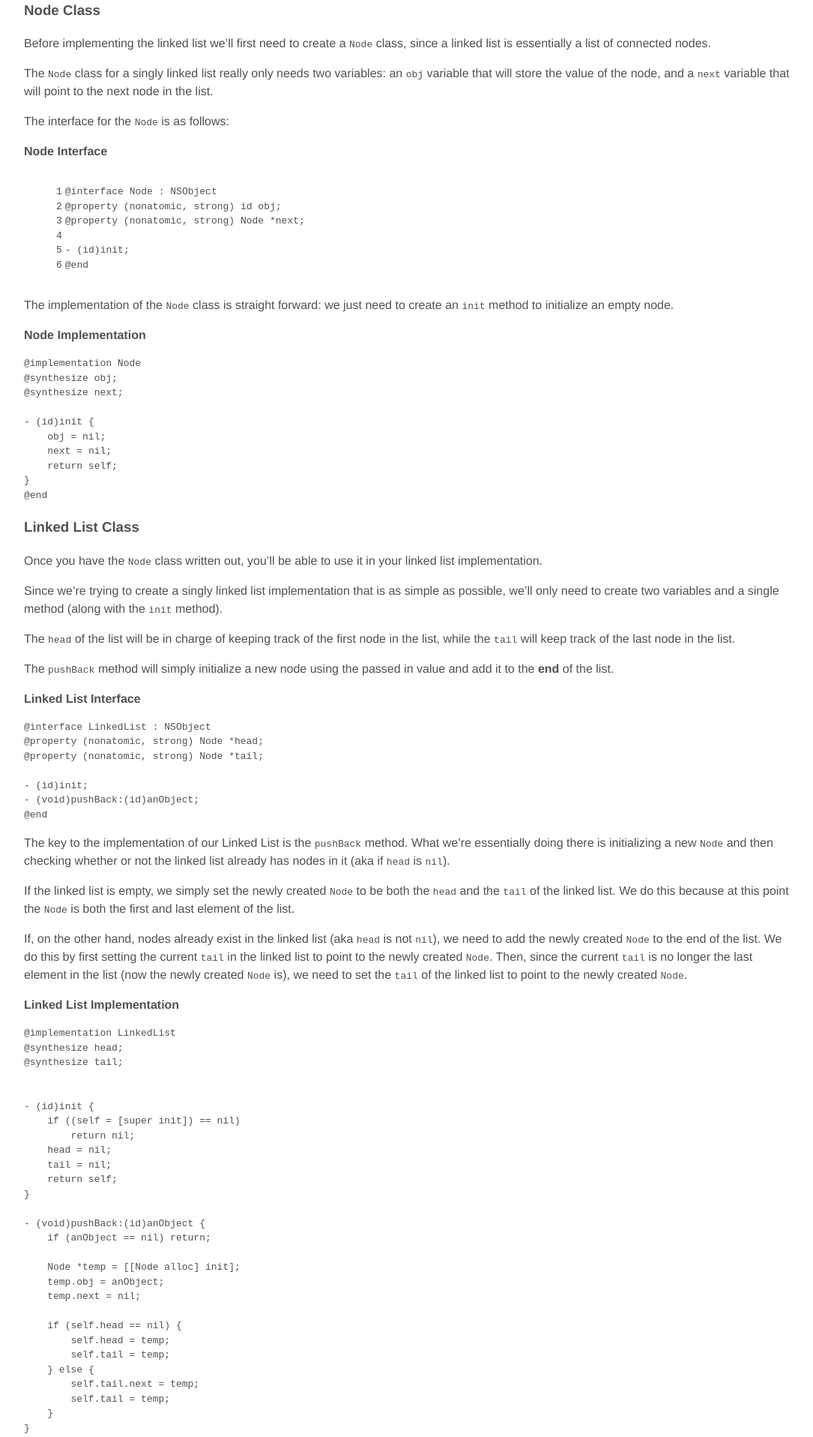
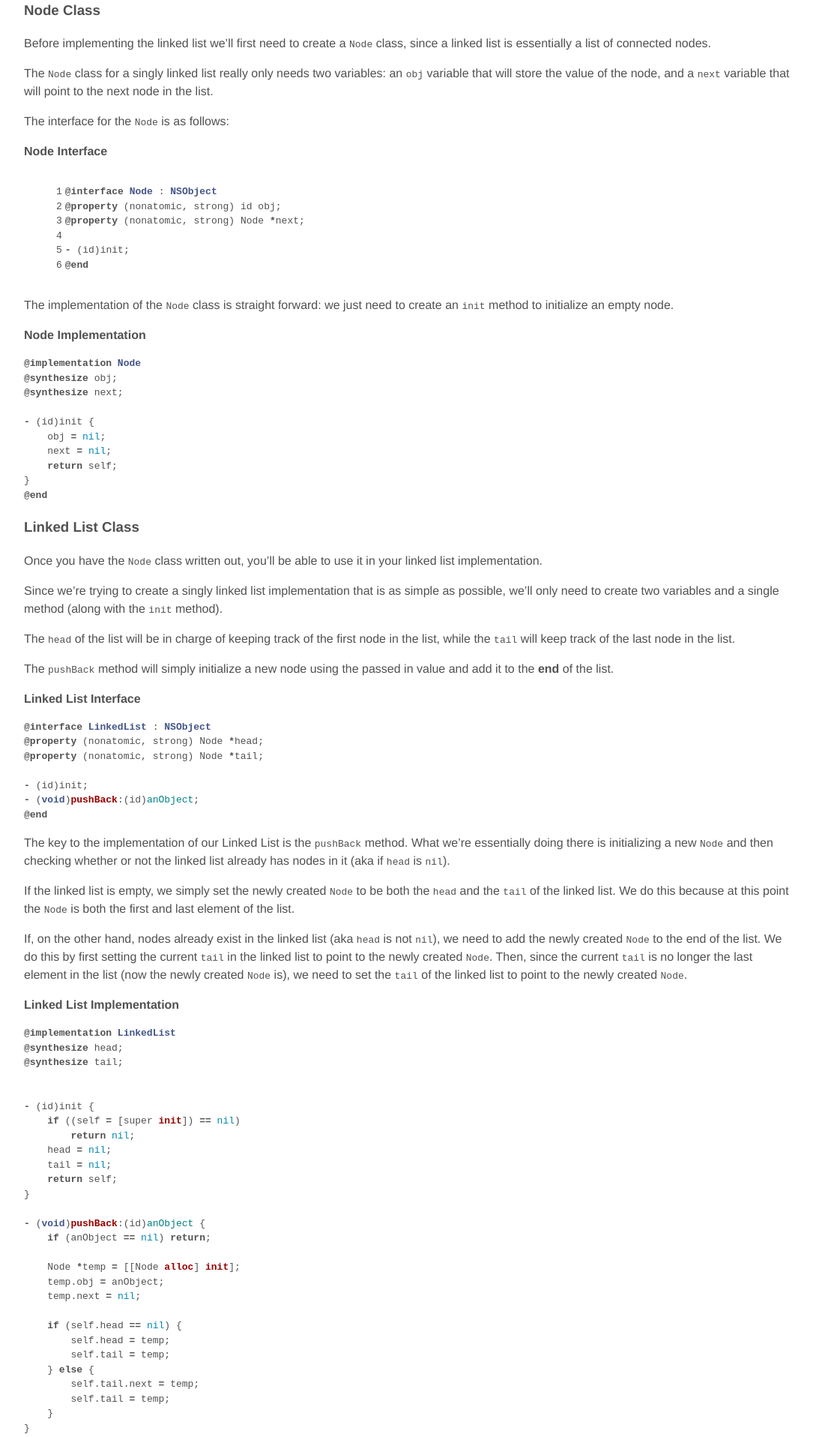
Before and after one commit to egirsova/egirsova.github.io, a Jekyll site: the page built from _posts/2016-01-15-objectivec-linked-list-implementation.md, in a window 1280 px wide. Shown: the part 411-2327 px from the top of the page at 75% size, without its empty margins (96-1181 px from the left). Built offline with Jekyll 4.4.1, drawn with Linux system fonts in a browser that asks for light colours.

Commit message:
Update default.html

```diff
--- a/_layouts/default.html
+++ b/_layouts/default.html
@@ -5,6 +5,7 @@
 		<title>{{ page.title }}</title>
 			<!-- link to main stylesheet -->
 			<link rel="stylesheet" type="text/css" href="/css/main.css">
+			<link href="/css/syntax.css" rel="stylesheet">
 		</head>
 
   <body>
```
